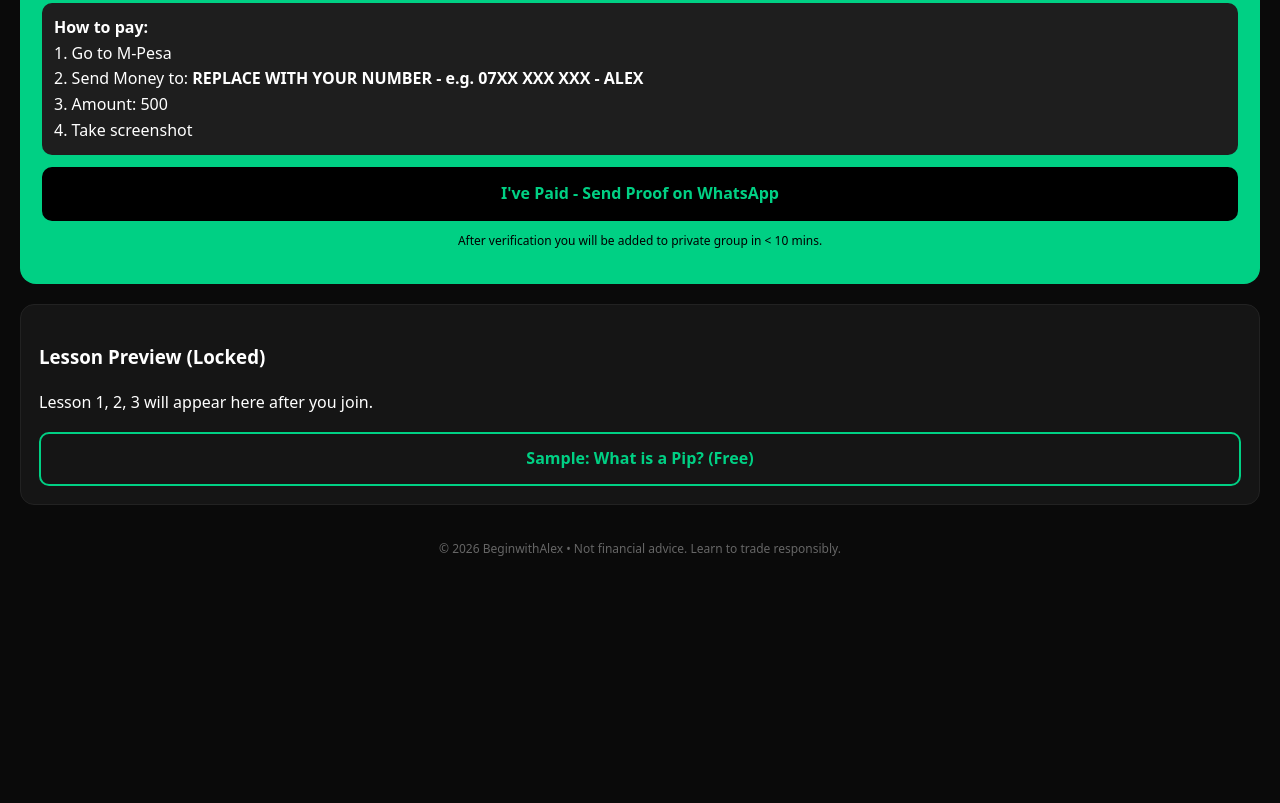
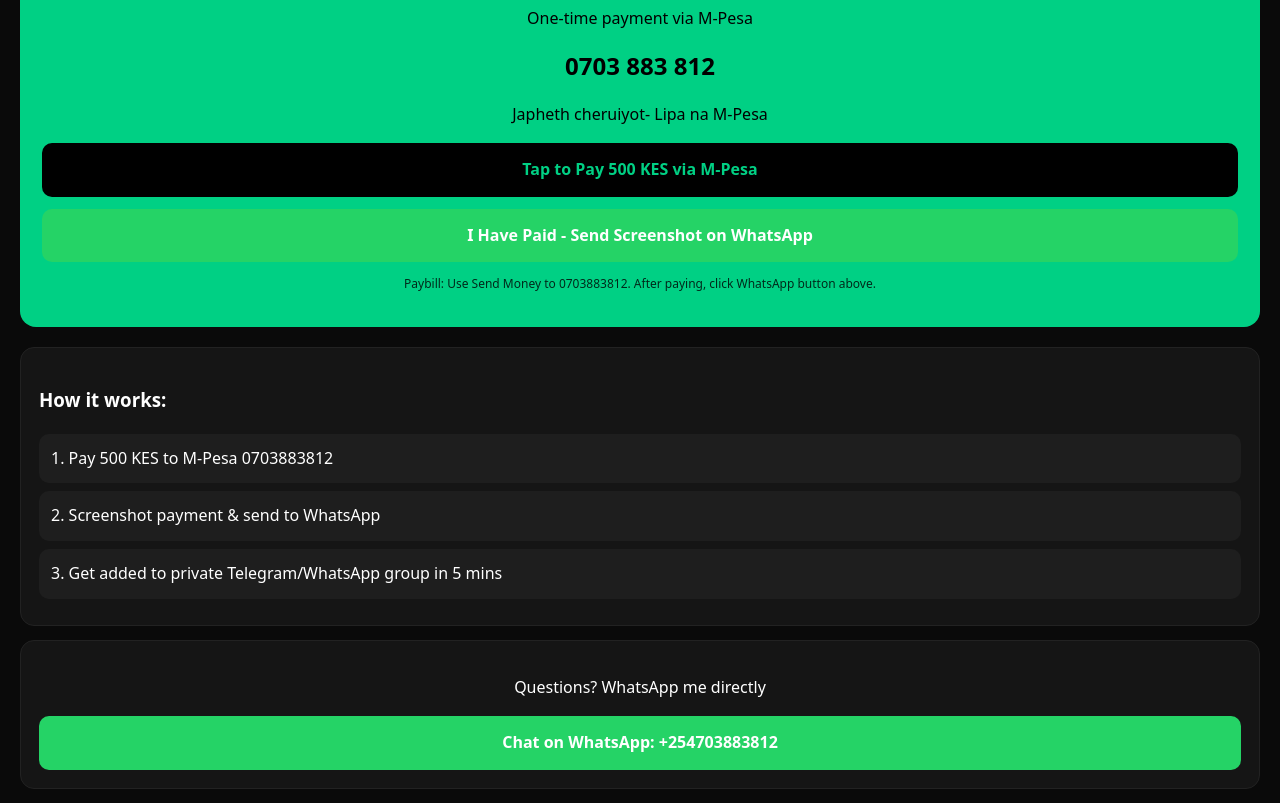
Before and after one commit to kipchumba883/BeginwithAlex, a plain HTML site: page index.html in a window 1280 px wide. Shown: the part 678-1481 px from the top of the page. Before the commit the page ends 1268 px from the top, so only its background shows below. Drawn offline with Linux system fonts and the light colour scheme.

Commit message:
Update index.html

```diff
--- a/index.html
+++ b/index.html
@@ -12,6 +12,7 @@
 .price{font-size:42px;font-weight:800;margin:10px 0}
 .btn{display:block;background:#00d084;color:#000;padding:14px;text-align:center;border-radius:10px;font-weight:bold;text-decoration:none;margin-top:12px}
 .btn-outline{display:block;border:2px solid #00d084;color:#00d084;padding:12px;text-align:center;border-radius:10px;font-weight:bold;text-decoration:none;margin-top:10px}
+.btn-wa{display:block;background:#25D366;color:#fff;padding:14px;text-align:center;border-radius:10px;font-weight:bold;text-decoration:none;margin-top:12px}
 .step{background:#1e1e1e;padding:12px;border-radius:10px;margin:8px 0}
 </style>
 </head>
@@ -29,30 +30,27 @@
 </div>
 
 <div class="price-card" id="join">
-<h2 style="margin:0">Join The Class</h2>
+<h2>Start Today</h2>
 <div class="price">500 KES</div>
-<p style="margin:0">One-time entry. Lifetime WhatsApp group.</p>
-
-<div class="step" style="color:white;text-align:left">
-<b>How to pay:</b><br>
-1. Go to M-Pesa<br>
-2. Send Money to: <b>REPLACE WITH YOUR NUMBER - e.g. 07XX XXX XXX - ALEX</b><br>
-3. Amount: 500<br>
-4. Take screenshot
-</div>
-
-<a class="btn" style="background:#000;color:#00d084" href="https://wa.me/REPLACE_WITH_YOUR_WHATSAPP?text=Hi%20Alex%2C%20I%20have%20paid%20500%20KES%20for%20BeginwithAlex.%20Here%20is%20my%20M-Pesa%20code%3A">I've Paid - Send Proof on WhatsApp</a>
-
-<p style="font-size:12px;margin-top:10px">After verification you will be added to private group in < 10 mins.</p>
+<p>One-time payment via M-Pesa</p>
+<h2 style="margin:15px 0">0703 883 812</h2>
+<p>Japheth cheruiyot- Lipa na M-Pesa</p>
+<a class="btn" style="background:#000;color:#00d084" href="tel:*334*1*1*254703883812*500%23">Tap to Pay 500 KES via M-Pesa</a>
+<a class="btn-wa" href="https://wa.me/254703883812?text=Hi%20Alex%20I%20have%20paid%20500%20KES%20for%20BeginwithAlex%20Forex%20class">I Have Paid - Send Screenshot on WhatsApp</a>
+<p style="font-size:12px;margin-top:12px;opacity:0.8">Paybill: Use Send Money to 0703883812. After paying, click WhatsApp button above.</p>
 </div>
 
 <div class="card">
-<h3>Lesson Preview (Locked)</h3>
-<p>Lesson 1, 2, 3 will appear here after you join.</p>
-<a class="btn-outline" href="#">Sample: What is a Pip? (Free)</a>
+<h3>How it works:</h3>
+<div class="step">1. Pay 500 KES to M-Pesa 0703883812</div>
+<div class="step">2. Screenshot payment & send to WhatsApp</div>
+<div class="step">3. Get added to private Telegram/WhatsApp group in 5 mins</div>
 </div>
 
-<p style="text-align:center;color:#666;padding:20px;font-size:12px">© 2026 BeginwithAlex • Not financial advice. Learn to trade responsibly.</p>
+<div class="card" style="text-align:center">
+<p>Questions? WhatsApp me directly</p>
+<a class="btn-wa" href="https://wa.me/254703883812">Chat on WhatsApp: +254703883812</a>
+</div>
 
 </body>
 </html>
```
